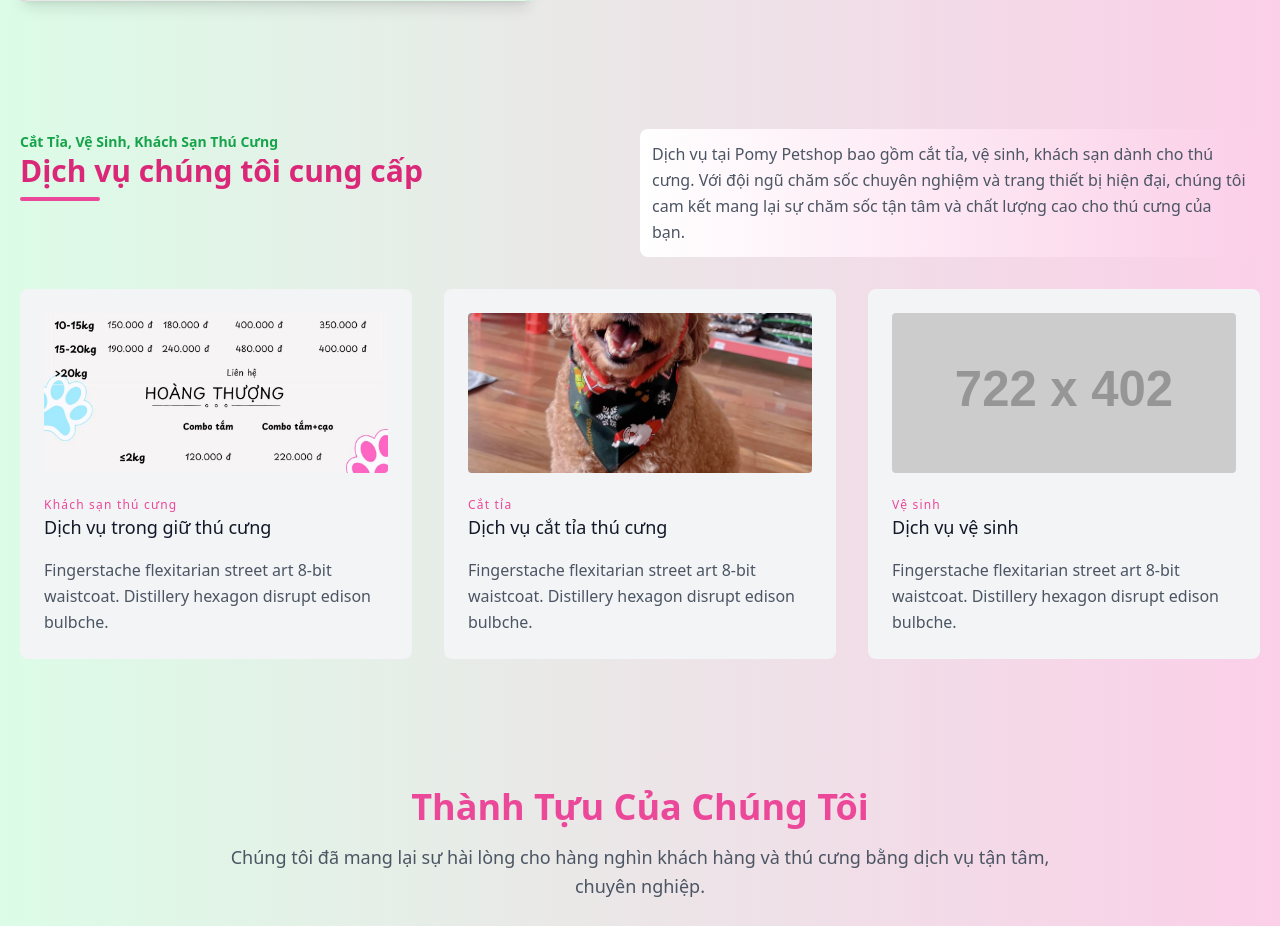
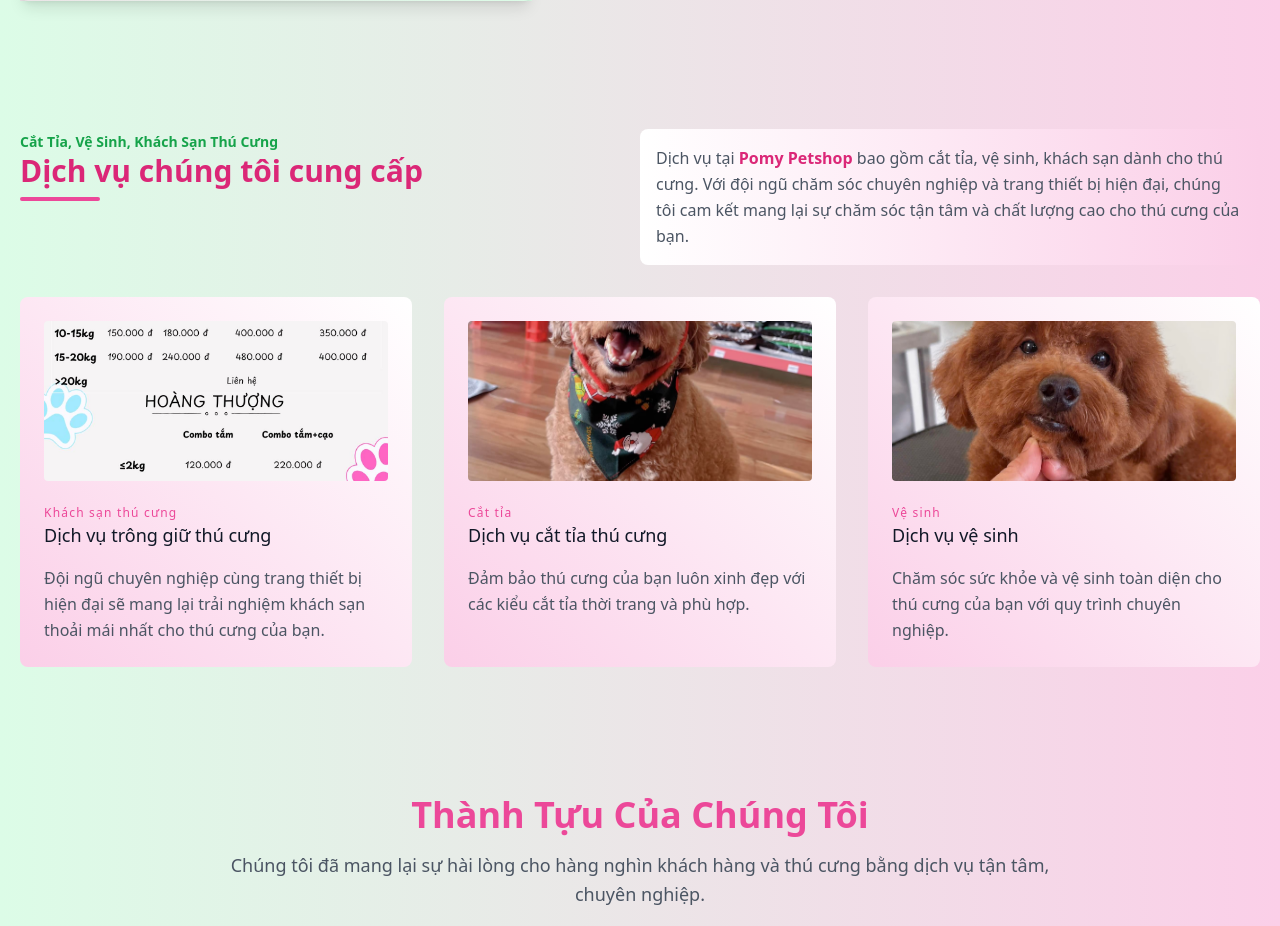
Before and after one commit to dangkhoa45/pomy-petshop, a Next.js app: page / in a window 1280 px wide. Shown: the part 1280-2206 px from the top of the page. Built offline with nearby package versions, Linux system fonts and the light colour scheme.

Commit message:
update component ServiceSection

```diff
--- a/src/components/ServiceSection.tsx
+++ b/src/components/ServiceSection.tsx
@@ -1,116 +1,129 @@
-"use client"
+"use client";
 import { motion } from "framer-motion";
 import Image from "next/image";
 import { useState } from "react";
 
+interface Service {
+  id: number;
+  title: string;
+  subtitle: string;
+  description: string;
+  image: string;
+}
+
+const services: Service[] = [
+  {
+    id: 1,
+    title: "Khách sạn thú cưng",
+    subtitle: "Dịch vụ trông giữ thú cưng",
+    description:
+      "Đội ngũ chuyên nghiệp cùng trang thiết bị hiện đại sẽ mang lại trải nghiệm khách sạn thoải mái nhất cho thú cưng của bạn.",
+    image: "/images/pomy-service-1.jpg",
+  },
+  {
+    id: 2,
+    title: "Cắt tỉa",
+    subtitle: "Dịch vụ cắt tỉa thú cưng",
+    description:
+      "Đảm bảo thú cưng của bạn luôn xinh đẹp với các kiểu cắt tỉa thời trang và phù hợp.",
+    image: "/images/pomy-service-2.jpg",
+  },
+  {
+    id: 3,
+    title: "Vệ sinh",
+    subtitle: "Dịch vụ vệ sinh",
+    description:
+      "Chăm sóc sức khỏe và vệ sinh toàn diện cho thú cưng của bạn với quy trình chuyên nghiệp.",
+    image: "/images/pomy-service-3.jpg",
+  },
+];
+
 function ServiceSection() {
-  const [isOpen, setIsOpen] = useState(false);
+  const [selectedService, setSelectedService] = useState<Service | null>(null);
+
   return (
     <>
       <section className="text-gray-600 body-font">
         <div className="container px-5 py-24 mx-auto">
-        <div className="flex flex-wrap w-full mb-8">
+          <motion.div
+            initial={{ opacity: 0, y: 30 }}
+            whileInView={{ opacity: 1, y: 0 }}
+            viewport={{ once: true }}
+            transition={{ duration: 0.5 }}
+            className="flex flex-wrap w-full mb-8"
+          >
             <div className="lg:w-1/2 w-full mb-6 lg:mb-0">
-            <span className="sm:text-md text-sm font-bold title-font mb-2 text-green-600">Cắt Tỉa, Vệ Sinh, Khách Sạn Thú Cưng</span>
+              <span className="sm:text-md text-sm font-bold title-font mb-2 text-green-600">
+                Cắt Tỉa, Vệ Sinh, Khách Sạn Thú Cưng
+              </span>
               <h1 className="sm:text-3xl text-2xl font-extrabold title-font mb-2 text-pink-600">
                 Dịch vụ chúng tôi cung cấp
               </h1>
               <div className="h-1 w-20 bg-pink-500 rounded"></div>
             </div>
-          <div className="bg-gradient-to-r from-white to-pink-200 rounded-lg lg:w-1/2 w-full leading-relaxed p-3">
-            <p className=" text-gray-600">
-              Dịch vụ tại Pomy Petshop bao gồm cắt tỉa, vệ sinh, khách sạn dành
-              cho thú cưng. Với đội ngũ chăm sốc chuyên nghiệm và trang thiết bị
-              hiện đại, chúng tôi cam kết mang lại sự chăm sốc tận tâm và chất
+            <p className="lg:w-1/2 w-full leading-relaxed text-gray-600 bg-gradient-to-r from-white to-pink-200 rounded-lg p-4">
+              Dịch vụ tại <span className="font-bold text-pink-600"> Pomy Petshop </span>bao gồm cắt tỉa, vệ sinh, khách sạn dành
+              cho thú cưng. Với đội ngũ chăm sóc chuyên nghiệp và trang thiết bị
+              hiện đại, chúng tôi cam kết mang lại sự chăm sóc tận tâm và chất
               lượng cao cho thú cưng của bạn.
             </p>
-          </div>
-        </div>
+          </motion.div>
           <div className="flex flex-wrap -m-4">
-          <div className="xl:w-1/3 md:w-1/2 p-4">
-            <div className="bg-gray-100 p-6 rounded-lg" onClick={() => setIsOpen(true)}>
+            {services.map((service) => (
+              <motion.div
+                key={service.id}
+                className="xl:w-1/3 md:w-1/2 p-4 "
+                whileHover={{ scale: 1.05 }}
+                onClick={() => setSelectedService(service)}
+              >
+                <div className="bg-gradient-to-bl from-white to-pink-200 p-6 rounded-lg cursor-pointer h-[370px]">
                   <Image
                     className="h-40 rounded w-full object-cover object-center mb-6"
-                src="/images/pomy-service-1.jpg"
-                alt="content"
+                    src={service.image}
+                    alt={service.title}
                     width={720}
                     height={400}
                   />
                   <h3 className="tracking-widest text-pink-500 text-xs font-medium title-font">
-                Khách sạn thú cưng
+                    {service.title}
                   </h3>
                   <h2 className="text-lg text-gray-900 font-medium title-font mb-4">
-                Dịch vụ trong giữ thú cưng
+                    {service.subtitle}
                   </h2>
                   <p className="leading-relaxed text-base">
-                Fingerstache flexitarian street art 8-bit waistcoat. Distillery
-                hexagon disrupt edison bulbche.
+                    {service.description}
                   </p>
                 </div>
-          </div>
-          <div className="xl:w-1/3 md:w-1/2 p-4">
-            <div className="bg-gray-100 p-6 rounded-lg">
-              <Image
-                className="h-40 rounded w-full object-cover object-center mb-6"
-                src="/images/pomy-service-2.jpg"
-                alt="content"
-                width={720}
-                height={400}
-              />
-              <h3 className="tracking-widest text-pink-500 text-xs font-medium title-font">
-                Cắt tỉa
-              </h3>
-              <h2 className="text-lg text-gray-900 font-medium title-font mb-4">
-                Dịch vụ cắt tỉa thú cưng
-              </h2>
-              <p className="leading-relaxed text-base">
-                Fingerstache flexitarian street art 8-bit waistcoat. Distillery
-                hexagon disrupt edison bulbche.
-              </p>
-            </div>
-          </div>
-          <div className="xl:w-1/3 md:w-1/2 p-4">
-            <div className="bg-gray-100 p-6 rounded-lg">
-              <Image
-                className="h-40 rounded w-full object-cover object-center mb-6"
-                src="https://dummyimage.com/722x402"
-                alt="content"
-                width={720}
-                height={400}
-              />
-              <h3 className="tracking-widest text-pink-500 text-xs font-medium title-font">
-                Vệ sinh
-              </h3>
-              <h2 className="text-lg text-gray-900 font-medium title-font mb-4">
-                Dịch vụ vệ sinh
-              </h2>
-              <p className="leading-relaxed text-base">
-                Fingerstache flexitarian street art 8-bit waistcoat. Distillery
-                hexagon disrupt edison bulbche.
-              </p>
-            </div>
-          </div>
+              </motion.div>
+            ))}
           </div>
         </div>
       </section>
-    {isOpen && (
+      {selectedService && (
         <div
           className="fixed inset-0 bg-black bg-opacity-50 flex items-center justify-center z-50"
-        onClick={() => setIsOpen(false)}
+          onClick={() => setSelectedService(null)}
         >
           <motion.div
             className="relative w-[80%] h-[80%] bg-gradient-to-r from-pink-300 to-white rounded-lg overflow-hidden"
             initial={{ opacity: 0, scale: 0.8 }}
             animate={{ opacity: 1, scale: 1 }}
+            exit={{ opacity: 0, scale: 0.8 }}
             transition={{ duration: 0.3 }}
           >
             <Image
               className="object-cover"
-            alt="pomy-petshop"
-            src="/images/pomy-service-1.jpg"
+              alt={selectedService.title}
+              src={selectedService.image}
               layout="fill"
               objectFit="contain"
             />
+            <div className="absolute bottom-0 p-4 bg-white bg-opacity-80 w-full">
+              <h2 className="text-xl font-bold text-pink-600">
+                {selectedService.title}
+              </h2>
+              <p className="text-gray-600">{selectedService.description}</p>
+            </div>
           </motion.div>
         </div>
       )}
```
Also changed, not shown: public/images/pomy-service-3.jpg (added). Lines whose indentation alone changed are shown as unchanged.
